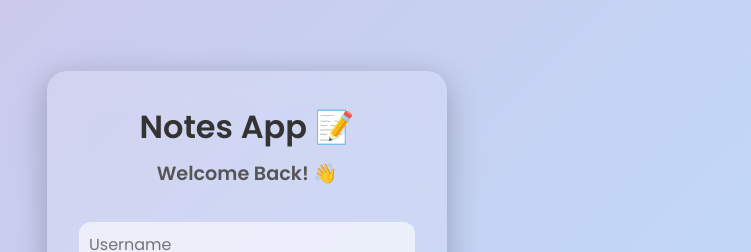
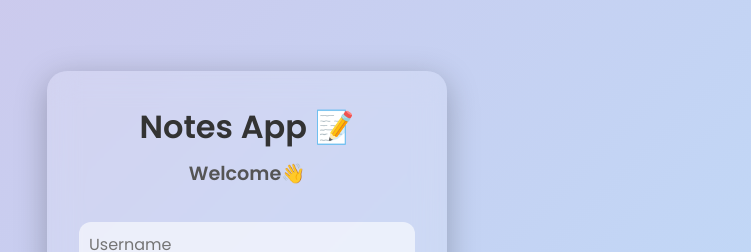
Before and after one commit to Ahrar07/Notes-app, a plain HTML site: page index.html in a window 1280 px wide. Shown: the part 108-360 px from the top of the page, without its empty margins (393-1144 px from the left). Drawn offline with Linux system fonts and the light colour scheme.

Commit message:
Update index.html

```diff
--- a/index.html
+++ b/index.html
@@ -16,7 +16,7 @@
   <div id="auth-section" class="auth-container hidden">
     <div class="auth-card">
       <h1>Notes App 📝</h1>
-      <h2>Welcome Back! 👋</h2>
+      <h2>Welcome👋</h2>
       <input type="text" id="username" placeholder="Username" />
       <input type="password" id="password" placeholder="Password" />
       <label><input type="checkbox" id="remember-me" /> Remember Me</label>
```
